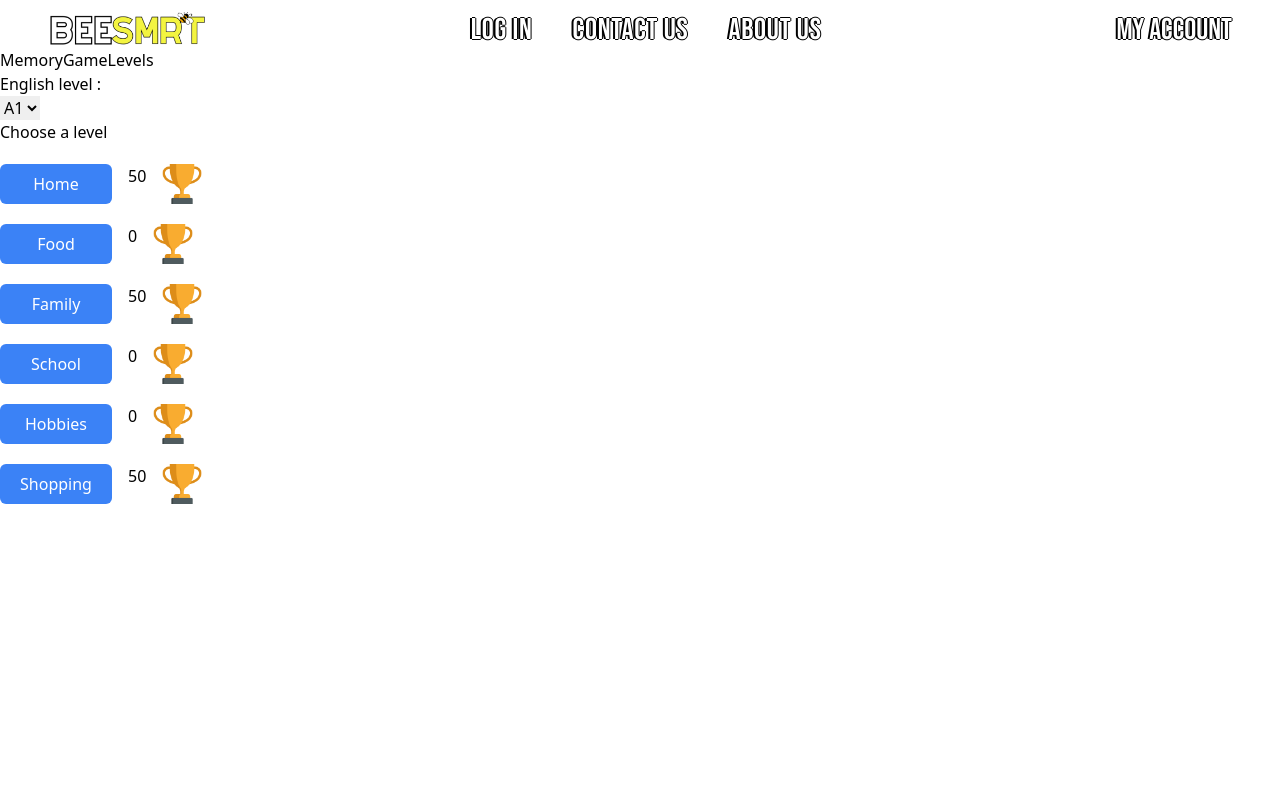
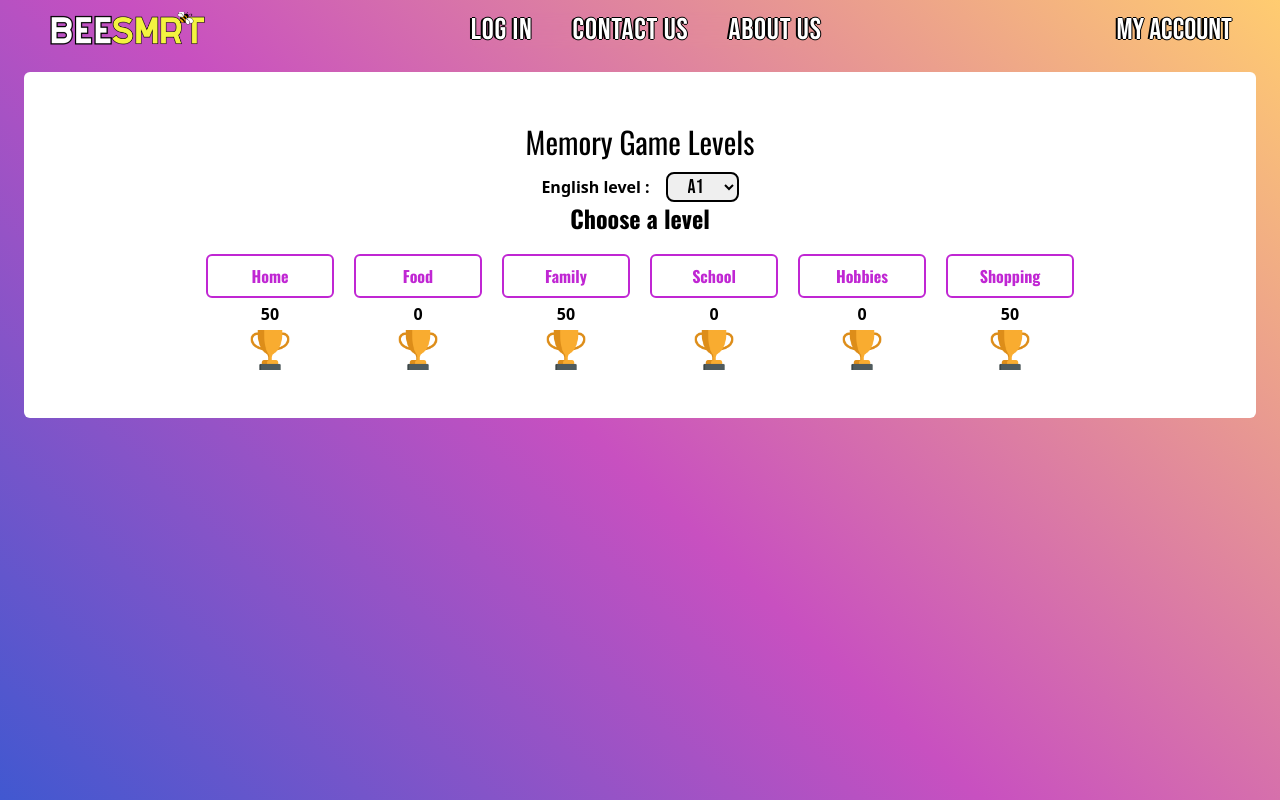
Before and after one commit to MRJonas343/BEESMRT3, a React (Vite) app: page /#/games/memorygameLevels in a window 1280 px wide. Built offline with nearby package versions, Linux system fonts and the light colour scheme; what @midudev/tailwind-animations would draw is missing.

Commit message:
fixing changes on dashboard

```diff
--- a/src/index.css
+++ b/src/index.css
@@ -113,3 +113,7 @@
   transition: 3s;
   transform: perspective(600px) rotateY(2160deg);
 }
+
+.transition-btn-1 {
+  transition: color 0.3s;
+}
--- a/src/routes/games/memoryGame/MemoryGameLevels.tsx
+++ b/src/routes/games/memoryGame/MemoryGameLevels.tsx
@@ -36,33 +36,48 @@ const MemoryGameLevels = () => {
 	}
 
 	return (
-		<>
+		<div className="w-screen h-screen bg-Gradient2 overflow-x-hidden">
 			<NavBar />
-			<div>MemoryGameLevels</div>
-			<h2>English level :</h2>
-			<select onChange={changeLevels}>
+			<div className="bg-white m-6 p-10 pb-12 rounded-md text-center">
+				<div className="font-Secundaria text-3xl py-3">Memory Game Levels</div>
+				<div className="flex justify-center gap-4 items-center">
+					<h2 className="font-bold">English level :</h2>
+					<select
+						className="font-Principal text-xl px-4 rounded-lg border-black border-2"
+						onChange={changeLevels}
+					>
 						<option>A1</option>
 						<option>A2</option>
 						<option>B1</option>
 					</select>
+				</div>
+
 				<section className="flex flex-col w-auto gap-5">
-				<h2>Choose a level</h2>
+					<h2 className="text-center font-Secundaria text-2xl font-bold">
+						Choose a level
+					</h2>
+					<div className="flex gap-5 flex-wrap justify-center">
 						{englishLevels.map((level, index) => (
-					<div key={index} className="flex gap-4">
+							<div
+								key={index}
+								className="grid gap-1 text-center place-items-center"
+							>
 								<button
 									key={index}
-							className="bg-blue-500 w-28 text-white p-2 rounded-md"
+									className="font-Secundaria hover:shadow-sm hover:shadow-slate-950 text-fuchsia-600 border-fuchsia-600 hover:text-amber-500 hover:border-amber-500 transition-btn-1 border-2 border-btn w-32 font-bold p-2 rounded-md"
 									onClick={redirectToGame}
 									type="button"
 								>
 									{level.LevelName}
 								</button>
-						<h3>{level.Trophys}</h3>
+								<h3 className="font-semibold">{level.Trophys}</h3>
 								<img src={Trophy} alt="Trophy" className="w-10" />
 							</div>
 						))}
+					</div>
 				</section>
-		</>
+			</div>
+		</div>
 	)
 }
 export default MemoryGameLevels
--- a/src/routes/games/memoryGame/MemoryGameMode.tsx
+++ b/src/routes/games/memoryGame/MemoryGameMode.tsx
@@ -1,8 +1,6 @@
 import { Link } from "react-router-dom"
-
 //*Components
 import NavBar from "@components/NavBar"
-
 //*Assets
 import VSImage from "@assets/competencia.webp"
 import Single from "@assets/soltero.webp"
--- a/src/routes/myAccount/MyAccNew.tsx
+++ b/src/routes/myAccount/MyAccNew.tsx
@@ -3,14 +3,14 @@ import ProgressBar from "@ramonak/react-progress-bar"
 
 function MyAccNew() {
 	const gradient =
-		"linear-gradient(90deg, rgba(251, 63, 196, 1) 0%, rgba(248, 252, 70, 1) 100%)"
+		"linear-gradient(43deg, #4158D0 0%, #C850C0 46%, #FFCC70 100%)"
 
 	return (
-		<div className="bg-Gradient1 h-screen animation-bg-ma">
-			<div className="py-1 pb-3">
+		<div className="w-screen h-screen bg-violet-700 overflow-x-hidden">
+			<div className="py-1 pb-3 bg-gradient2">
 				<NavBar />
 			</div>
-			<div className="flex flex-wrap justify-center mt-16 gap-8">
+			<div className="flex flex-wrap justify-center mt-6 gap-8">
 				<div className="bg-white flex gap-5 p-6 rounded-lg w-11/12 sm:w-1/3">
 					<img width={100} src="/defaultProfile.svg" alt="imgProfDef" />
 					<div className="grid">
@@ -36,7 +36,7 @@ function MyAccNew() {
 						<img src="/medallas1.svg" alt="imgAd" />
 					</div>
 				</div>
-				<div className="bg-white grid gap-2 p-8 rounded-lg w-full mx-4 lg:mx-7">
+				<div className="bg-white grid gap-2 p-4 rounded-lg w-full mx-4 lg:mx-7 mb-10">
 					<h1 className="m-0 font-Secundaria text-lg">LEVEL PROGRESS:</h1>
 					<ProgressBar
 						bgColor={gradient}
@@ -47,13 +47,17 @@ function MyAccNew() {
 					<div className="flex justify-around mt-10">
 						<div className="grid justify-items-center gap-2">
 							<h1 className="font-semibold font-Secundaria">Trophies</h1>
-							<img src="/medallas1.svg" alt="imgTrophy" />
+							<img
+								className="w-10 md:w-14"
+								src="/medallas1.svg"
+								alt="imgTrophy"
+							/>
 							<span className="font-semibold">10,203,343 Trophies</span>
 						</div>
 						<div className="grid justify-items-center items-center">
 							<h1 className="font-semibold font-Secundaria">Global Position</h1>
-							<div className="text-4xl font-bold flex items-center gap-2">
-								<img width={60} src="/beeTop.svg" alt="imgtop" />
+							<div className="text-3xl font-bold flex items-center gap-2">
+								<img className="w-10 md:w-14" src="/beeTop.svg" alt="imgtop" />
 								#1
 							</div>
 						</div>
```
Also changed, not shown: vite.config.ts.timestamp-1717775800863-dd4d2a26635ae.mjs (deleted, +0 -21 lines). Lines whose indentation alone changed are shown as unchanged.
